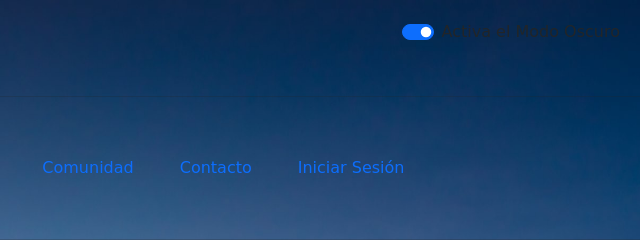
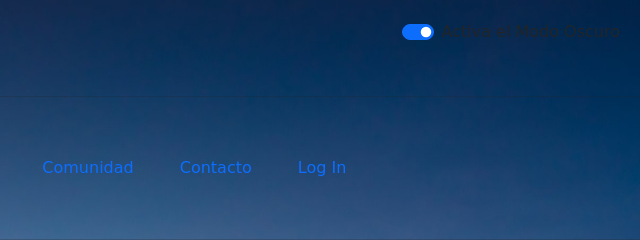
Before and after one commit to Signeredd-MartinOtaran/Preentrega-n2-Martin-Otaran, a website: page index.html in a window 1280 px wide. Shown: the top 240 px of the page, 640-1280 px from the left. Drawn offline with nearby package versions, Linux system fonts and the light colour scheme; a web font is replaced by a local one.

Commit message:
Proyecto final Martin Otaran

```diff
--- a/index.html
+++ b/index.html
@@ -48,7 +48,7 @@
                             <a class="nav-link" href="./pages/us.html">Contacto</a>
                         </li>
                         <li class="nav-item">
-                            <a class="nav-link" href="./pages/log-in.html">Iniciar Sesión</a>
+                            <a class="nav-link" href="./pages/log-in.html">Log In</a>
                         </li>
                     </ul>
                 </div>
```
